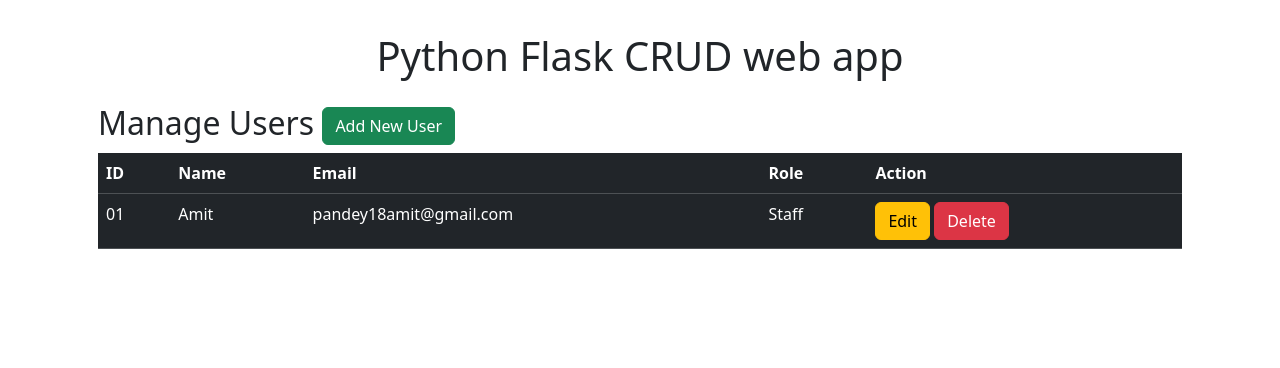
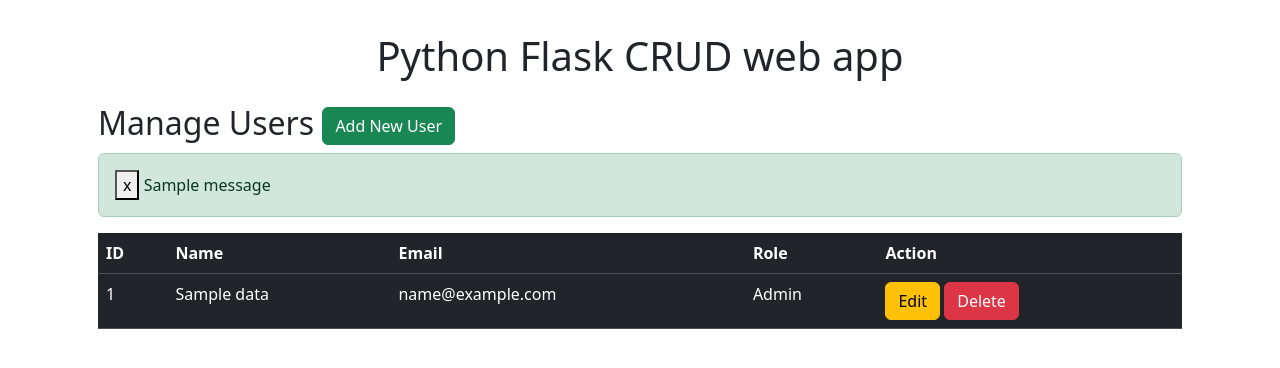
Before and after one commit to amit-pandey17/flask_CMC_crudapp, a Flask app: page / in a window 1280 px wide. Shown: the top 368 px of the page. Run offline with Flask 3, Linux system fonts and the light colour scheme; tables that the repository leaves empty hold one stand-in row (values such as "Sample post"); one stand-in notice (Sample message) is shown; parts of the project's set-up code (start-up, migrations or seed data) failed here and were passed over; some libraries are stand-ins or nearby versions.

Commit message:
working read

```diff
--- a/app.py
+++ b/app.py
@@ -1,6 +1,7 @@
 from flask import Flask, render_template, request, redirect, url_for, flash
 from flask_sqlalchemy import SQLAlchemy
 from sqlalchemy import Enum as SQLAEnum  # Avoid name conflict with Python's enum
+from sqlalchemy.testing.suite.test_reflection import users
 
 # DB credentials: un: root@localhost, pw:Password123
 
@@ -38,7 +39,8 @@
 
 @app.route('/')
 def index():  # put application's code here
-    return render_template('index.html')
+    all_data = Data.query.all()
+    return render_template('index.html', users = all_data)
 
 
 @app.route('/insert', methods=['POST'])
@@ -58,5 +60,5 @@
 
 
 if __name__ == '__main__':
-    db.create_all()  # Create tables if they don't exist
+    db.create_all()  # Create tables if they don't exist (with each deployment)
     app.run(debug=True)  # change this later on for prod
--- a/templates/index.html
+++ b/templates/index.html
@@ -12,6 +12,20 @@
                         <button type="button" class="btn btn-success float-right" data-toggle="modal" data-target="#mymodal">Add New User</button>
                     </h2>
 
+                    {#                Jinja template #}
+                    {% with messages = get_flashed_messages() %}
+                        {% if messages %}
+                            {% for message in messages %}
+                                <div class="alert alert-success alert-dismissible" role="alert">
+                                <button type="button" class="close" data-dismiss="alert" aria-label="close">
+                                    <span aria-hidden="true">x</span>
+                                </button>
+                                    {{ message }}
+                                </div>
+                            {% endfor %}
+                        {% endif %}
+                    {% endwith %}
+
                     <table class="table table-hover table-dark">
                         <tr>
                             <th>ID</th>
@@ -20,17 +34,20 @@
                             <th>Role</th>
                             <th>Action</th>
                         </tr>
+
+{#                        Jinja template for displaying retrieved data #}
+                        {% for row in users %}
+
                         <tr>
-                            <td>01</td>
-                            <td>Amit</td>
-                            <td>pandey18amit@gmail.com</td>
-                            <td>Staff</td>
+                            <td>{{ row.id }}</td>
+                            <td>{{ row.name }}</td>
+                            <td>{{ row.email }}</td>
+                            <td>{{ row.role.value }}</td>
                             <td>
                                 <a href="" class="btn btn-warning btn-xs" data-toggle="modal" data-target="#modaledit">Edit</a>
                                 <a href="" class="btn btn-danger btn-xs" onclick="return confirm('Are you sure you want to delete?')">Delete</a>
                             </td>
                         </tr>
-                    </table>
                 </div>
 
 
@@ -113,6 +130,8 @@
                         </div>
                     </div>
                 </div> <!-- End of Modal Edit -->
+            {% endfor %}
+                    </table>
 
             </div> <!-- End of col-md-12 -->
         </div> <!-- End of row -->
```
